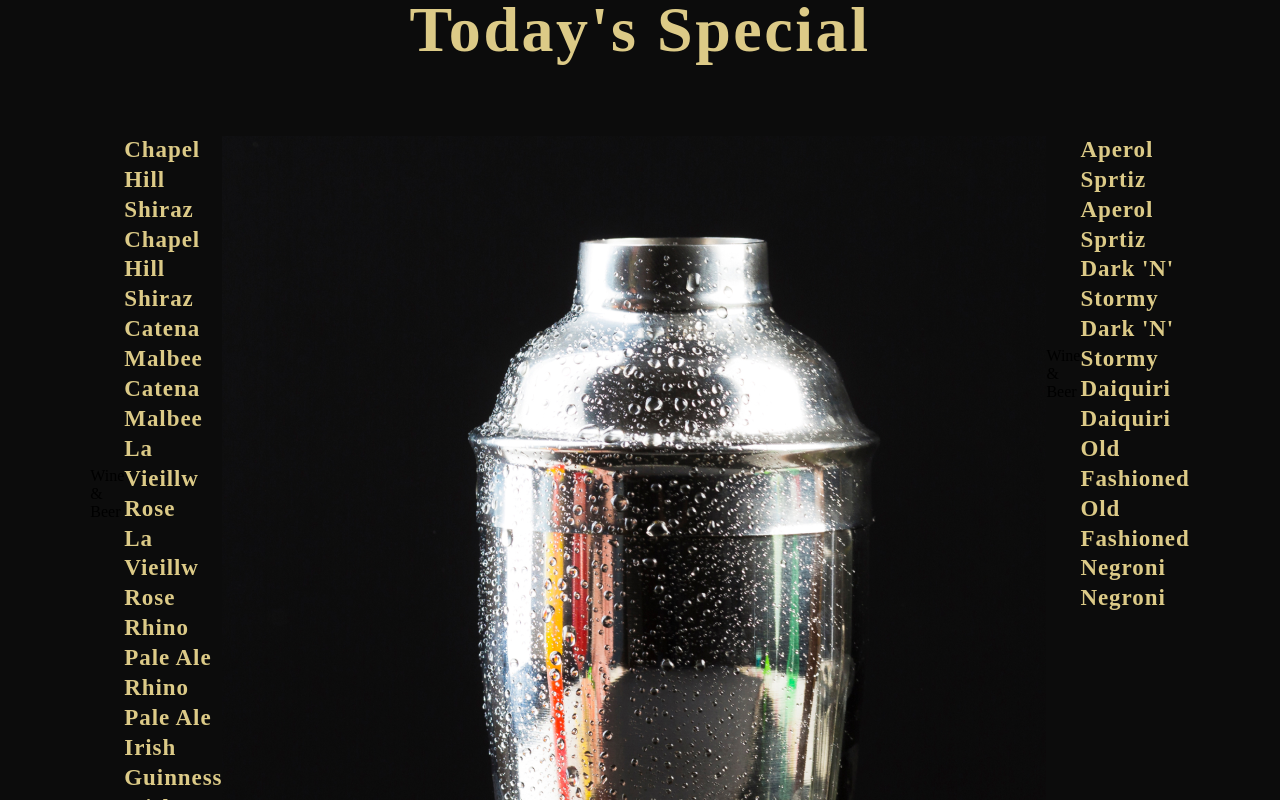
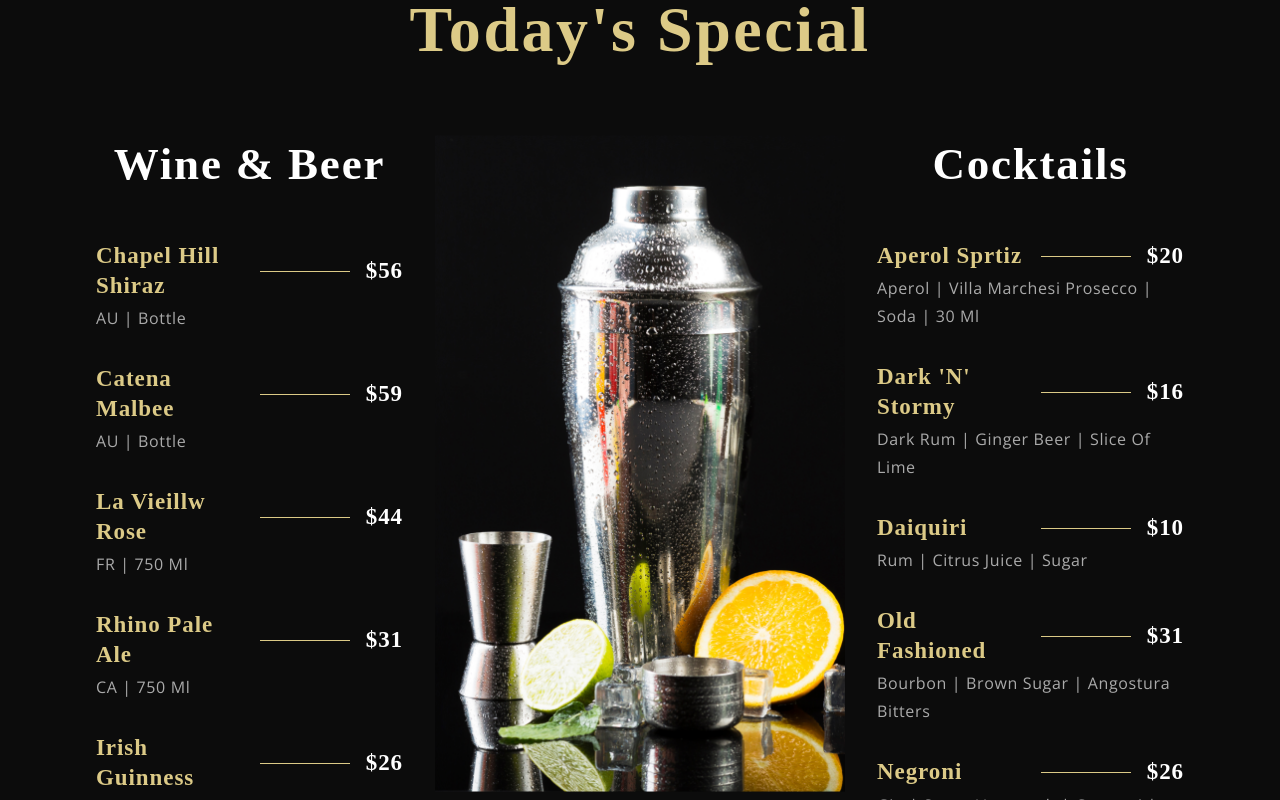
Before and after one commit to Albiona19/restaurant-react-app, a React (Create React App) app: page / in a window 1280 px wide. Shown: the part 2420-3220 px from the top of the page. Built offline with nearby package versions, Linux system fonts and the light colour scheme; a web font is replaced by a local one.

Commit message:
styled specialmenu

```diff
--- a/src/components/Menuitem/MenuItem.css
+++ b/src/components/Menuitem/MenuItem.css
@@ -0,0 +1,32 @@
+.app__menuItem{
+    width: 100%;
+    margin: 1rem 0;
+
+    display: flex;
+    flex-direction: column;
+}
+.app__menuItem-head{
+    display: flex;
+    justify-content: space-between;
+    align-items: center;
+
+}
+.app__menuItem-sub{
+    width: 100%;
+    margin-top: 0.2rem;
+
+}
+.app__menuItem-name{
+    flex: 1;
+}
+.app__menuItem-dash{
+    width: 90px;
+    height: 1px;
+    background:var(--color-golden);
+    margin: 0 1rem;
+}
+.app__menuItem-price{
+    display: flex;
+    justify-content: flex-end;
+    align-items: flex-end;
+}
--- a/src/components/Menuitem/MenuItem.jsx
+++ b/src/components/Menuitem/MenuItem.jsx
@@ -8,9 +8,15 @@
       <div className='app__menuItem-name'>
       <p className="p__cormorant" style={{color: '#DCCA87'}}>{title}</p>
       </div>
-      <div className='app__menuItem-name'>
-      <p className="p__cormorant" style={{color: '#DCCA87'}}>{title}</p>
+      <div className='app__menuItem-dash'>
+
       </div>
+      <div className='app__menuItem-price'>
+      <p className="p__cormorant">{price}</p>
+      </div>
+    </div>
+    <div className='app__menuItem-sub'>
+      <p className='p__opensans' style={{color:'#AAA'}}>{tags}</p>
     </div>
   </div>
 );
--- a/src/container/Menu/SpecialMenu.css
+++ b/src/container/Menu/SpecialMenu.css
@@ -15,3 +15,32 @@
     align-items: flex-start;
     flex-direction: row;
 }
+
+.app__specialMenu_menu_heading{
+    font-family: var(--font-base);
+    font-weight: 600;
+    font-size: 45px;
+    line-height: 58.5px;
+    letter-spacing: 0.04em;
+    color: var(--color-white);
+}
+.app__specialMenu-menu_wine, .app__specialMenu-menu_cocktails{
+    flex: 1;
+    width: 100%;
+    flex-direction: column;
+}
+.app__specialMenu-menu_img{
+    width: 410px;
+    margin: 0 2rem;
+}
+.app__specialMenu-menu_img img{
+    width: 100%;
+    height: auto;
+
+}
+.app__specialMenu_menu_item{
+    display: flex;
+    flex-direction: column;
+    width: 100%;
+    margin: 2rem 0;
+}
--- a/src/container/Menu/SpecialMenu.jsx
+++ b/src/container/Menu/SpecialMenu.jsx
@@ -26,7 +26,7 @@
 
     </div>
     <div className="app__specialMenu-menu_cocktails flex__center">
-      <p className='app__specialMenu_menu_heading'>Wine & Beer</p>
+      <p className='app__specialMenu_menu_heading'>Cocktails</p>
       <div className="app__specialMenu_menu_item">
         {data.cocktails.map((cocktails, index) => (
           <MenuItem key={cocktails.title + index} title={cocktails.title} price={cocktails.price} tags={cocktails.tags} />
```
